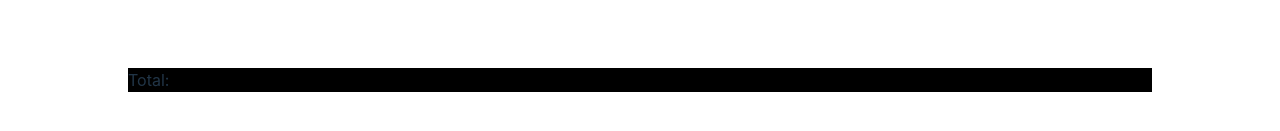
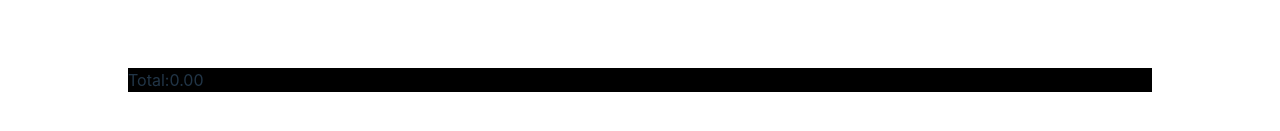
Before and after one commit to matheuspsb/lifters-shop, a React (Vite) app: page /payment in a window 1280 px wide. Shown: the part 453-584 px from the top of the page. Built offline with nearby package versions, Linux system fonts and the light colour scheme.

Commit message:
refactor: getTotal function in CartContext

```diff
--- a/src/contexts/CartContext.tsx
+++ b/src/contexts/CartContext.tsx
@@ -19,6 +19,7 @@ type CartAction =
 interface CartContextType {
   state: CartState;
   dispatch: React.Dispatch<CartAction>;
+  getTotalPrice: () => string;
 }
 
 const initialState: CartState = {
@@ -45,6 +46,7 @@ const cartReducer = (state: CartState, action: CartAction): CartState => {
 const CartContext = createContext<CartContextType>({
   state: initialState,
   dispatch: () => {},
+  getTotalPrice: () => "0.00",
 });
 
 interface CartProviderProps {
@@ -54,10 +56,19 @@ interface CartProviderProps {
 export const CartProvider: React.FC<CartProviderProps> = ({ children }) => {
   const [state, dispatch] = useReducer(cartReducer, initialState);
 
+  const getTotalPrice = () => {
+    return state.cart
+      .reduce((total, item) => {
+        const price = parseFloat(item.price.replace("$", ""));
+        return total + price;
+      }, 0)
+      .toFixed(2);
+  };
+
   console.log(state);
 
   return (
-    <CartContext.Provider value={{ state, dispatch }}>
+    <CartContext.Provider value={{ state, dispatch, getTotalPrice }}>
       {children}
     </CartContext.Provider>
   );
--- a/src/pages/Payment/Payment.tsx
+++ b/src/pages/Payment/Payment.tsx
@@ -9,7 +9,7 @@ import { CartVisibility } from "../../types";
 const Payment = () => {
   const navigate = useNavigate();
   const { hideCart } = useOutletContext<CartVisibility>();
-  const { state } = useCart();
+  const { state, getTotalPrice } = useCart();
 
   useEffect(() => {
     hideCart();
@@ -45,7 +45,7 @@ const Payment = () => {
           <div className="payment-body-form">
             <div className="payment-body-form-total">
               <span>Total:</span>
-              <span></span>
+              <span>{getTotalPrice()}</span>
             </div>
           </div>
         </div>
```
Also changed, not shown: src/components/Cart/Cart.tsx (+3 -11 lines).
